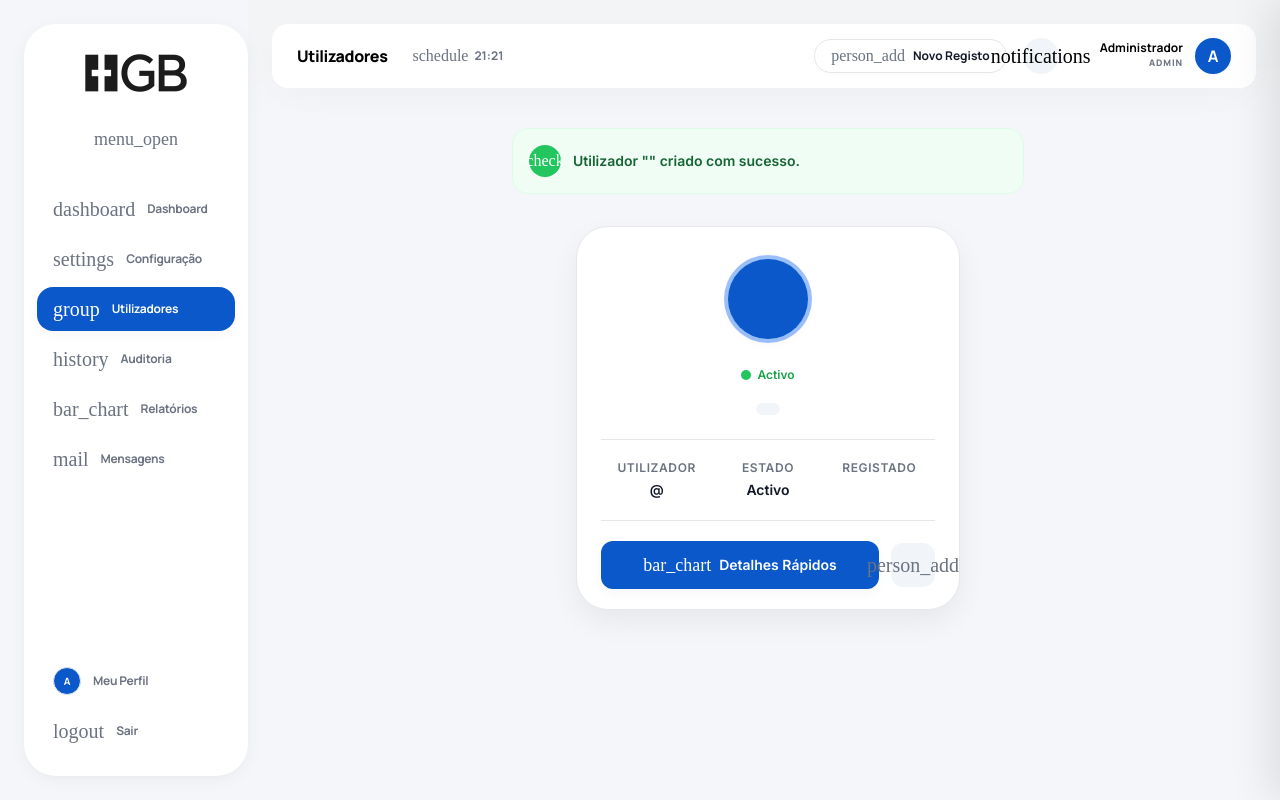
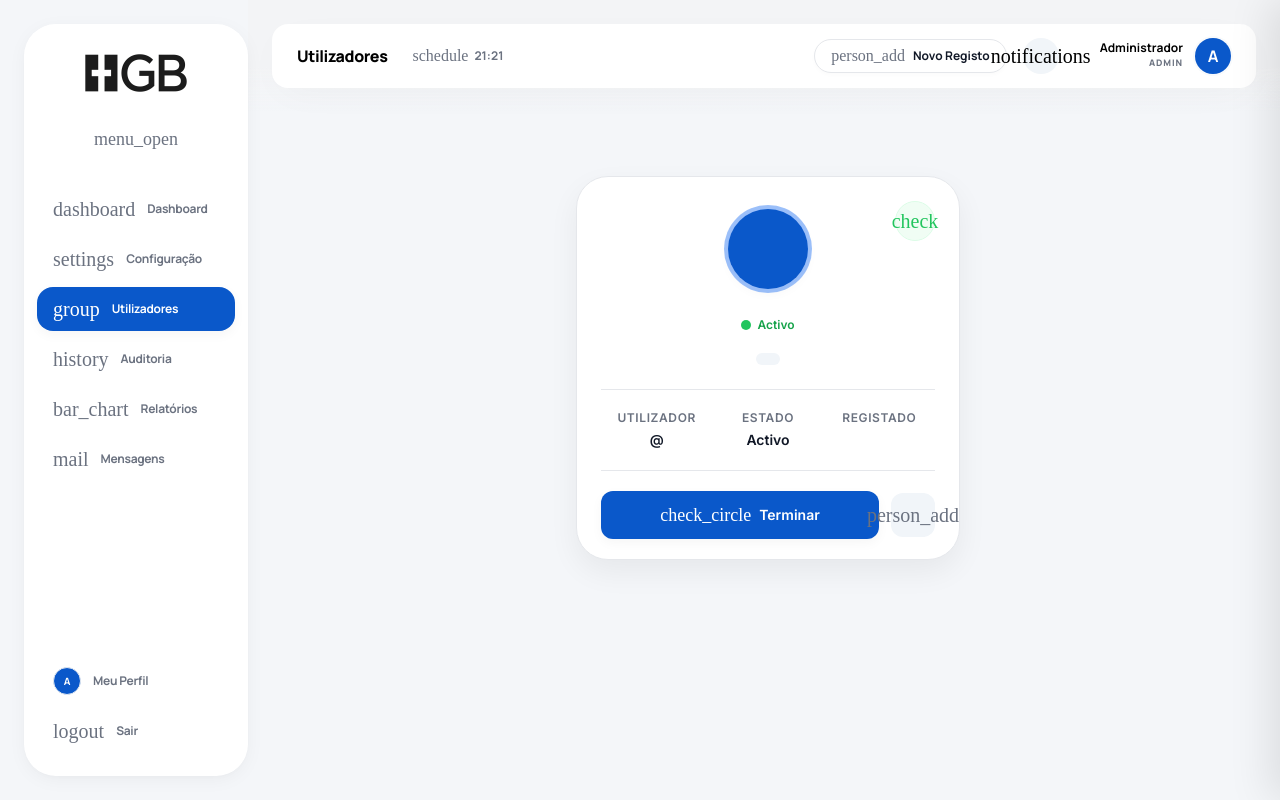
Before and after one commit to Angeloaqp/hospital-bengo, a PHP site: page /hospital-bengo/app/views/admin/criar_utilizador.php in a window 1280 px wide. Run offline with PHP 8.4, Linux system fonts and the light colour scheme; the visitor is signed in with stand-in values (Sample User, id 1); data comes from the database, SQL or seed files in the repository; tables that the repository leaves empty hold one stand-in row (values such as "Sample post"); some web fonts are replaced.

Commit message:
style: remove success banner and update button text to Terminar

```diff
--- a/app/views/admin/criar_utilizador.php
+++ b/app/views/admin/criar_utilizador.php
@@ -217,16 +217,14 @@ unset($_SESSION['erro'], $_SESSION['form_data'], $_SESSION['utilizador_criado'])
             <?php if ($criado): ?>
             <!-- ═══════════ SUCCESS CARD ═══════════ -->
             <div class="flex flex-col items-center justify-center min-h-[60vh] glide-in">
-                <!-- Success Banner -->
-                <div class="w-full max-w-lg mb-8 p-4 bg-green-50 rounded-2xl flex items-center gap-3 border border-green-100">
-                    <div class="w-8 h-8 bg-green-500 rounded-full flex items-center justify-center shrink-0">
-                        <span class="material-symbols-outlined text-white text-[16px]">check</span>
-                    </div>
-                    <p class="text-sm font-bold text-green-800">Utilizador "<?= htmlspecialchars($criado['nome']) ?>" criado com sucesso.</p>
-                </div>
 
                 <!-- User Card -->
-                <div class="bg-white rounded-[2rem] shadow-lg border border-surface-container-high/50 w-full max-w-sm overflow-hidden">
+                <div class="bg-white rounded-[2rem] shadow-lg border border-surface-container-high/50 w-full max-w-sm overflow-hidden relative">
+                    <!-- Success Checkmark Top Right -->
+                    <div class="absolute top-6 right-6 w-10 h-10 bg-green-50 rounded-full flex items-center justify-center border border-green-100">
+                        <span class="material-symbols-outlined text-green-500 text-[20px]">check</span>
+                    </div>
+
                     <!-- Card Top -->
                     <div class="p-8 pb-6 flex flex-col items-center text-center">
                         <!-- Avatar -->
@@ -295,8 +293,8 @@ unset($_SESSION['erro'], $_SESSION['form_data'], $_SESSION['utilizador_criado'])
                     <!-- Card Actions -->
                     <div class="px-6 py-5 flex items-center gap-3">
                         <a href="utilizadores.php" class="flex-1 bg-primary text-white py-3.5 rounded-xl font-extrabold text-sm text-center flex items-center justify-center gap-2 hover:brightness-110 transition-all shadow-md">
-                            <span class="material-symbols-outlined text-[18px]">bar_chart</span>
-                            Detalhes Rápidos
+                            <span class="material-symbols-outlined text-[18px]">check_circle</span>
+                            Terminar
                         </a>
                         <a href="criar_utilizador.php" class="w-11 h-11 bg-surface-container-low rounded-xl flex items-center justify-center text-on-surface-variant hover:bg-surface-container-high transition-all shrink-0">
                             <span class="material-symbols-outlined text-[20px]">person_add</span>
```
